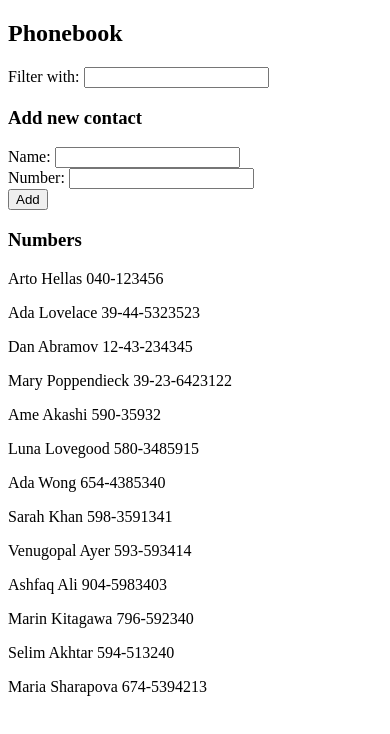
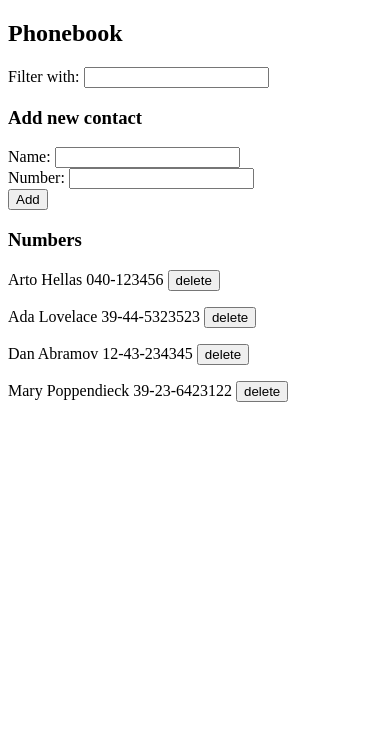
Before and after one commit to AmeAkashi/fullstackopen, a React (Vite) app in the folder part2/phonebook/: page / in a window 390 px wide. Shown: the top 734 px of the page. Built offline with nearby package versions, Linux system fonts and the light colour scheme; data requests are answered from the project's data file.

Commit message:
feat: add delete feature to the phonebook exercise

```diff
--- a/part2/phonebook/db.json
+++ b/part2/phonebook/db.json
@@ -19,51 +19,6 @@
       "name": "Mary Poppendieck",
       "number": "39-23-6423122",
       "id": "4"
-    },
-    {
-      "name": "Ame Akashi",
-      "number": "590-35932",
-      "id": "feMJr1S_0mg"
-    },
-    {
-      "name": "Luna Lovegood",
-      "number": "580-3485915",
-      "id": "BdTVVjeFlH4"
-    },
-    {
-      "name": "Ada Wong",
-      "number": "654-4385340",
-      "id": "Yji-LLEwqG0"
-    },
-    {
-      "name": "Sarah Khan",
-      "number": "598-3591341",
-      "id": "8V6sBo3mMzU"
-    },
-    {
-      "name": "Venugopal Ayer",
-      "number": "593-593414",
-      "id": "JgapamrRzoo"
-    },
-    {
-      "name": "Ashfaq Ali",
-      "number": "904-5983403",
-      "id": "yQrvIgVhCtw"
-    },
-    {
-      "name": "Marin Kitagawa",
-      "number": "796-592340",
-      "id": "kp5HD0OsTbc"
-    },
-    {
-      "name": "Selim Akhtar",
-      "number": "594-513240",
-      "id": "xZksxHNKoFY"
-    },
-    {
-      "name": "Maria Sharapova",
-      "number": "674-5394213",
-      "id": "3H02oNhi2yU"
     }
   ],
   "$schema": "./node_modules/json-server/schema.json"
--- a/part2/phonebook/src/App.jsx
+++ b/part2/phonebook/src/App.jsx
@@ -61,6 +61,16 @@ const App = () => {
         setNamesToShow(persons.filter(person => searchPattern.test(person.name.toLowerCase())))
     }
 
+    const deleteById = (id) => {
+        phonebook
+            .remove(id)
+            .then(() => {
+                const changedList = persons.filter(person => person.id !== id)
+                setPersons(changedList)
+                setNamesToShow(changedList)
+            })
+    }
+
     return (
         <div>
             <h2>Phonebook</h2>
@@ -74,7 +84,7 @@ const App = () => {
                 numberChange={handleChangeNumber}
             />
             <h3>Numbers</h3>
-            <Persons data={namesToShow} />
+            <Persons data={namesToShow} handleDelete={deleteById}/>
         </div>
     )
 }
--- a/part2/phonebook/src/components/Persons.jsx
+++ b/part2/phonebook/src/components/Persons.jsx
@@ -1,13 +1,28 @@
 const Person = (props) => {
     return (
-        <p>{props.name} {props.number}</p>
+        <p>
+            {props.name} {props.number} <button onClick={props.onClick}>delete</button>
+        </p>
     )
 }
 
-const Persons = ({ data }) => {
+const Persons = ({ data, handleDelete }) => {
+    const callBackFn = (name, id) => {
+        if (window.confirm(`Delete ${name}?`)) {
+            handleDelete(id)
+        }
+    }
+
     return (
         <div>
-            {data.map(person => <Person key={person.id} name={person.name} number={person.number} />)}
+            {data.map(person =>
+                <Person
+                    key={person.id}
+                    name={person.name}
+                    number={person.number}
+                    onClick={() => callBackFn(person.name, person.id)}
+                />
+            )}
         </div>
     )
 }
--- a/part2/phonebook/src/services/phonebook.jsx
+++ b/part2/phonebook/src/services/phonebook.jsx
@@ -12,4 +12,8 @@ const create = (newPerson) => {
     return request.then(response => response.data)
 }
 
-export default { getAll, create }
+const remove = (id) => {
+    return axios.delete(`${baseUrl}/${id}`)
+}
+
+export default { getAll, create, remove }
```
